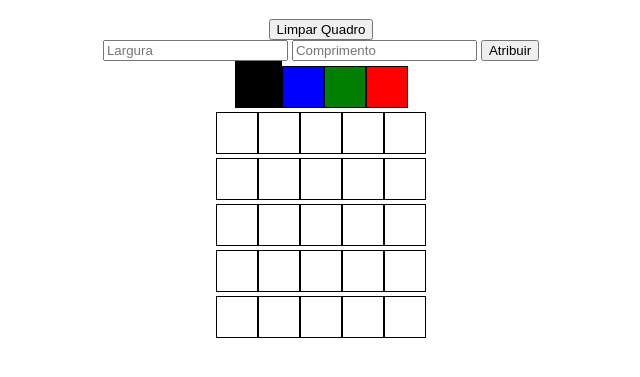
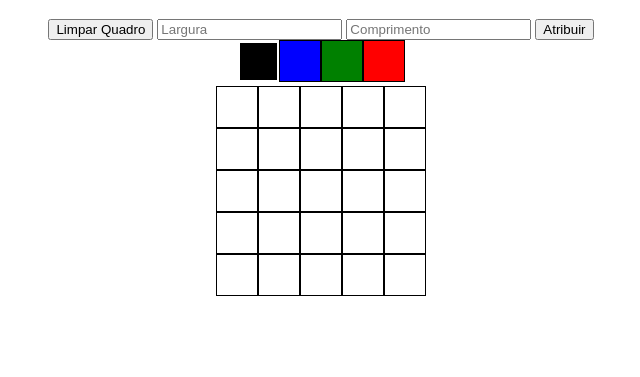
Before and after one commit to alexandredamasceno/pixel-art, a website: page index.html in a window 1280 px wide. Shown: the part 61-438 px from the top of the page, without its empty margins (319-959 px from the left). Drawn offline with Linux system fonts and the light colour scheme.

Commit message:
Adiciona validação da largura e comprimento do quadro de pixel e retira os espaços entre as linhas de blocos

```diff
--- a/index.html
+++ b/index.html
@@ -15,9 +15,9 @@
     <main>
         <section>
             <Button id="clear-board">Limpar Quadro</Button>
-            <div>
-                <input type="text" placeholder="Largura" id="input-width">
-                <input type="text" placeholder="Comprimento" id="input-height">
+            <div id="div-input">
+                <input type="number" placeholder="Largura" id="input-width">
+                <input type="number" placeholder="Comprimento" id="input-height">
                 <button id="input-button">Atribuir</button>
             </div>
         </section>
--- a/script.js
+++ b/script.js
@@ -17,6 +17,9 @@ for (let index = 0; index < colorPaleteLength; index += 1) {
 
 //Função que cria o quadro de pixels para pintar
 function createPixelBoard(boardWidth, boardHeight) {
+  if ((boardHeight < 5 || boardWidth < 5) || (boardHeight > 20 || boardWidth > 20)) {
+    return alert("Largura ou comprimento inválido! Largura e Comprimento máximo de 20 unidades e mínimo de 5 unidades");
+  }
   const getThePixelBoard = document.querySelector("#pixel-board");
   getThePixelBoard.innerHTML = "";
   for (let indexH = 0; indexH < boardHeight; indexH += 1) {
--- a/style.css
+++ b/style.css
@@ -9,11 +9,19 @@ body {
     display: inline-block;
 }
 
-/* #pixel-board {
-    border-collapse: collapse;
-} */
+#pixel-board div{
+    line-height: 0;
+}
 
 .selected {
-    width: 45px;
-    height: 45px;
+    width: 35px;
+    height: 35px;
+    margin-left: 2px;
+    margin-right: 2px;
+    margin-top: 2px;
+    margin-bottom: 2px;
 }
+
+#clear-board, #div-input {
+    display: inline;
+}
```
